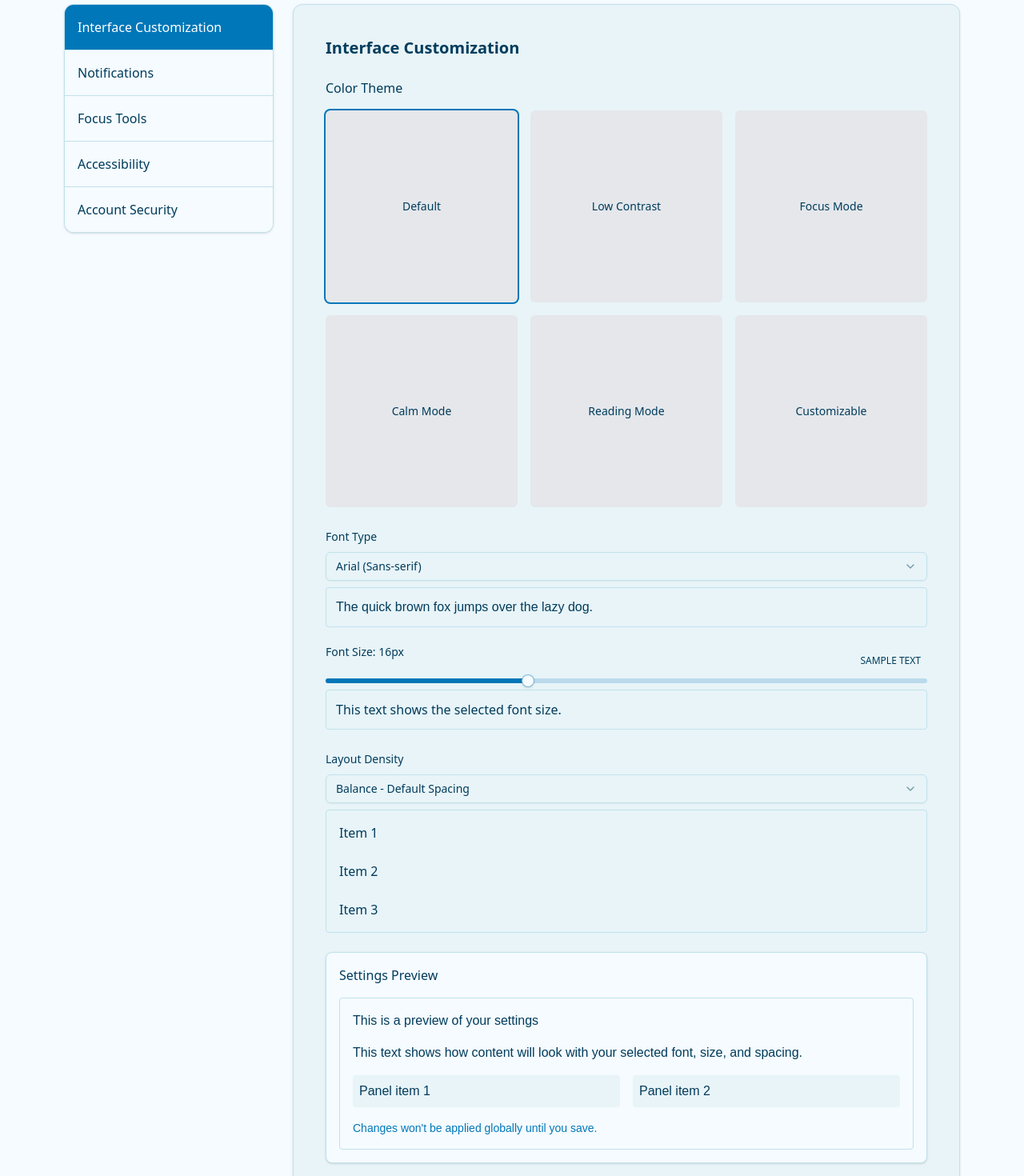
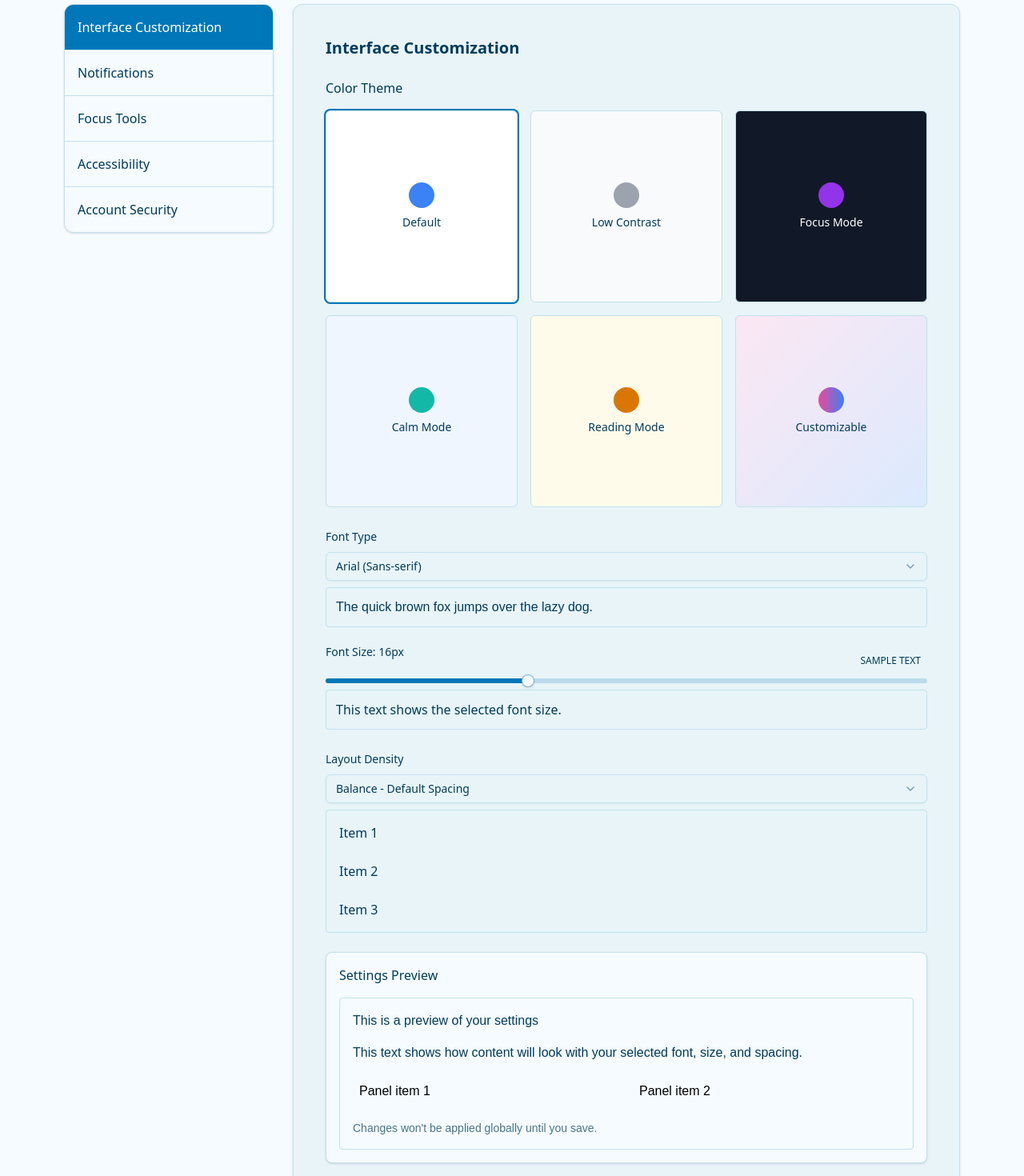
Before and after one commit to jainammshah12/Idiomaster, a Next.js app in the folder frontend/idiomaster/: page /profile/settings in a window 1280 px wide. Shown: the part 140-1610 px from the top of the page at 80% size. Built offline with nearby package versions, Linux system fonts and the light colour scheme.

Commit message:
Add preview color

```diff
--- a/frontend/idiomaster/components/setting/interface.tsx
+++ b/frontend/idiomaster/components/setting/interface.tsx
@@ -1,4 +1,9 @@
 "use client"
+
+// Define type-safe font maps
+type FontKey = 'arial' | 'times' | 'courier' | 'georgia' | 'verdana';
+type DensityKey = 'compact' | 'balance' | 'comfortable';
+
 
 import { useState, useEffect } from "react"
 import { Button } from "@/components/ui/button"
@@ -80,9 +85,39 @@ export default function InterfaceSettings() {
   )
 }, [theme, fontSize, fontFamily, layoutDensity, appliedSettings])
 
-  // Define type-safe font maps
-  type FontKey = 'arial' | 'times' | 'courier' | 'georgia' | 'verdana';
-  type DensityKey = 'compact' | 'balance' | 'comfortable';
+// Define the theme colors for preview and application
+const themeColors: Record<string, {bg: string, text: string, accent: string}> = {
+  default: {
+    bg: "var(--background, white)",
+    text: "var(--foreground, black)",
+    accent: "var(--primary, #3b82f6)"
+  },
+  lowContrast: {
+    bg: "#f8f9fa",
+    text: "#495057",
+    accent: "#6c757d"
+  },
+  focus: {
+    bg: "#121212",
+    text: "#e0e0e0",
+    accent: "#9333ea"
+  },
+  calm: {
+    bg: "#f0f9ff",
+    text: "#0c4a6e",
+    accent: "#0d9488"
+  },
+  reading: {
+    bg: "#fffbeb",
+    text: "#78350f",
+    accent: "#d97706"
+  },
+  custom: {
+    bg: "linear-gradient(to right bottom, #fff1f2, #f0f9ff)",
+    text: "#2e1065",
+    accent: "linear-gradient(to right, #ec4899, #3b82f6)"
+  }
+};
 
 // Function to apply settings globally
 const applySettingsGlobally = (
@@ -112,12 +147,35 @@ export default function InterfaceSettings() {
   }
   document.documentElement.style.setProperty('--spacing-base', densityMap[currentLayoutDensity] || densityMap.balance)
 
-    // Apply theme (in a real app, this would likely toggle classNames or CSS variables)
-    if (currentTheme === "default") {
-      document.documentElement.classList.remove("low-contrast", "focus-mode", "calm-mode", "reading-mode", "custom-theme")
+  // Apply theme
+  // First remove all theme classes
+  document.documentElement.classList.remove(
+    "theme-default", "theme-lowContrast", "theme-focus",
+    "theme-calm", "theme-reading", "theme-custom"
+  );
+
+  // Then add current theme class
+  document.documentElement.classList.add(`theme-${currentTheme}`);
+
+  // Apply CSS variables for the theme
+  if (themeColors[currentTheme]) {
+    const colors = themeColors[currentTheme];
+
+    // Apply background color
+    document.documentElement.style.setProperty('--theme-bg', colors.bg);
+
+    // Apply text color
+    document.documentElement.style.setProperty('--theme-text', colors.text);
+
+    // Apply accent color
+    document.documentElement.style.setProperty('--theme-accent', colors.accent);
+
+    // Toggle dark mode if needed
+    if (currentTheme === 'focus') {
+      document.documentElement.classList.add('dark');
     } else {
-      document.documentElement.classList.remove("low-contrast", "focus-mode", "calm-mode", "reading-mode", "custom-theme")
-      document.documentElement.classList.add(currentTheme.replace(/([A-Z])/g, "-$1").toLowerCase())
+      document.documentElement.classList.remove('dark');
+    }
   }
 }
 
@@ -212,51 +270,57 @@ export default function InterfaceSettings() {
         <h3 className="text-base font-medium mb-4" id="color-theme">Color Theme</h3>
         <div className="grid grid-cols-2 md:grid-cols-3 gap-4" role="radiogroup" aria-labelledby="color-theme">
           <button
-              className={`aspect-square bg-gray-200 flex items-center justify-center rounded-md transition-all ${theme === 'default' ? 'ring-2 ring-primary' : ''}`}
+            className={`aspect-square bg-white border flex flex-col items-center justify-center rounded-md transition-all ${theme === 'default' ? 'ring-2 ring-primary' : ''}`}
             onClick={() => setTheme('default')}
             aria-pressed={theme === 'default'}
             aria-label="Default theme"
           >
+            <div className="w-8 h-8 bg-blue-500 rounded-full mb-2"></div>
             <span className="text-sm">Default</span>
           </button>
           <button
-              className={`aspect-square bg-gray-200 flex items-center justify-center rounded-md transition-all ${theme === 'lowContrast' ? 'ring-2 ring-primary' : ''}`}
+            className={`aspect-square bg-gray-50 border flex flex-col items-center justify-center rounded-md transition-all ${theme === 'lowContrast' ? 'ring-2 ring-primary' : ''}`}
             onClick={() => setTheme('lowContrast')}
             aria-pressed={theme === 'lowContrast'}
             aria-label="Low Contrast theme"
           >
+            <div className="w-8 h-8 bg-gray-400 rounded-full mb-2"></div>
             <span className="text-sm">Low Contrast</span>
           </button>
           <button
-              className={`aspect-square bg-gray-200 flex items-center justify-center rounded-md transition-all ${theme === 'focus' ? 'ring-2 ring-primary' : ''}`}
+            className={`aspect-square bg-gray-900 border flex flex-col items-center justify-center rounded-md transition-all ${theme === 'focus' ? 'ring-2 ring-primary' : ''}`}
             onClick={() => setTheme('focus')}
             aria-pressed={theme === 'focus'}
             aria-label="Focus Mode theme"
           >
-              <span className="text-sm">Focus Mode</span>
+            <div className="w-8 h-8 bg-purple-600 rounded-full mb-2"></div>
+            <span className="text-sm text-white">Focus Mode</span>
           </button>
           <button
-              className={`aspect-square bg-gray-200 flex items-center justify-center rounded-md transition-all ${theme === 'calm' ? 'ring-2 ring-primary' : ''}`}
+            className={`aspect-square bg-blue-50 border flex flex-col items-center justify-center rounded-md transition-all ${theme === 'calm' ? 'ring-2 ring-primary' : ''}`}
             onClick={() => setTheme('calm')}
             aria-pressed={theme === 'calm'}
             aria-label="Calm Mode theme"
           >
+            <div className="w-8 h-8 bg-teal-500 rounded-full mb-2"></div>
             <span className="text-sm">Calm Mode</span>
           </button>
           <button
-              className={`aspect-square bg-gray-200 flex items-center justify-center rounded-md transition-all ${theme === 'reading' ? 'ring-2 ring-primary' : ''}`}
+            className={`aspect-square bg-amber-50 border flex flex-col items-center justify-center rounded-md transition-all ${theme === 'reading' ? 'ring-2 ring-primary' : ''}`}
             onClick={() => setTheme('reading')}
             aria-pressed={theme === 'reading'}
             aria-label="Reading Mode theme"
           >
+            <div className="w-8 h-8 bg-amber-600 rounded-full mb-2"></div>
             <span className="text-sm">Reading Mode</span>
           </button>
           <button
-              className={`aspect-square bg-gray-200 flex items-center justify-center rounded-md transition-all ${theme === 'custom' ? 'ring-2 ring-primary' : ''}`}
+            className={`aspect-square bg-gradient-to-br from-pink-100 to-blue-100 border flex flex-col items-center justify-center rounded-md transition-all ${theme === 'custom' ? 'ring-2 ring-primary' : ''}`}
             onClick={() => setTheme('custom')}
             aria-pressed={theme === 'custom'}
             aria-label="Customizable theme"
           >
+            <div className="w-8 h-8 bg-gradient-to-r from-pink-500 to-blue-500 rounded-full mb-2"></div>
             <span className="text-sm">Customizable</span>
           </button>
         </div>
@@ -350,7 +414,9 @@ export default function InterfaceSettings() {
         className="p-4 border rounded"
         style={{
           fontFamily: getFontDisplayName(fontFamily).split(" ")[0],
-            fontSize: `${fontSize}px`
+          fontSize: `${fontSize}px`,
+          background: themeColors[theme]?.bg || "white",
+          color: themeColors[theme]?.text || "black"
         }}
       >
         {/* Dynamic spacing based on layout density */}
@@ -358,10 +424,22 @@ export default function InterfaceSettings() {
           <h4 className="font-medium">This is a preview of your settings</h4>
           <p>This text shows how content will look with your selected font, size, and spacing.</p>
           <div className={`grid grid-cols-2 ${layoutDensity === "compact" ? "gap-2" : layoutDensity === "comfortable" ? "gap-6" : "gap-4"}`}>
-              <div className={`${layoutDensity === "compact" ? "p-1" : layoutDensity === "comfortable" ? "p-4" : "p-2"} bg-muted rounded`}>Panel item 1</div>
-              <div className={`${layoutDensity === "compact" ? "p-1" : layoutDensity === "comfortable" ? "p-4" : "p-2"} bg-muted rounded`}>Panel item 2</div>
+            <div className={`${layoutDensity === "compact" ? "p-1" : layoutDensity === "comfortable" ? "p-4" : "p-2"} rounded`}
+                 style={{
+                   background: themeColors[theme]?.accent || "blue",
+                   color: theme === 'focus' ? 'white' : 'black'
+                 }}>
+              Panel item 1
             </div>
-            <p className="text-sm text-muted-foreground">Changes won't be applied globally until you save.</p>
+            <div className={`${layoutDensity === "compact" ? "p-1" : layoutDensity === "comfortable" ? "p-4" : "p-2"} rounded`}
+                 style={{
+                   background: themeColors[theme]?.accent || "blue",
+                   color: theme === 'focus' ? 'white' : 'black'
+                 }}>
+              Panel item 2
+            </div>
+          </div>
+          <p className="text-sm opacity-70">Changes won't be applied globally until you save.</p>
         </div>
       </div>
     </div>
```
Lines whose indentation alone changed are shown as unchanged.
